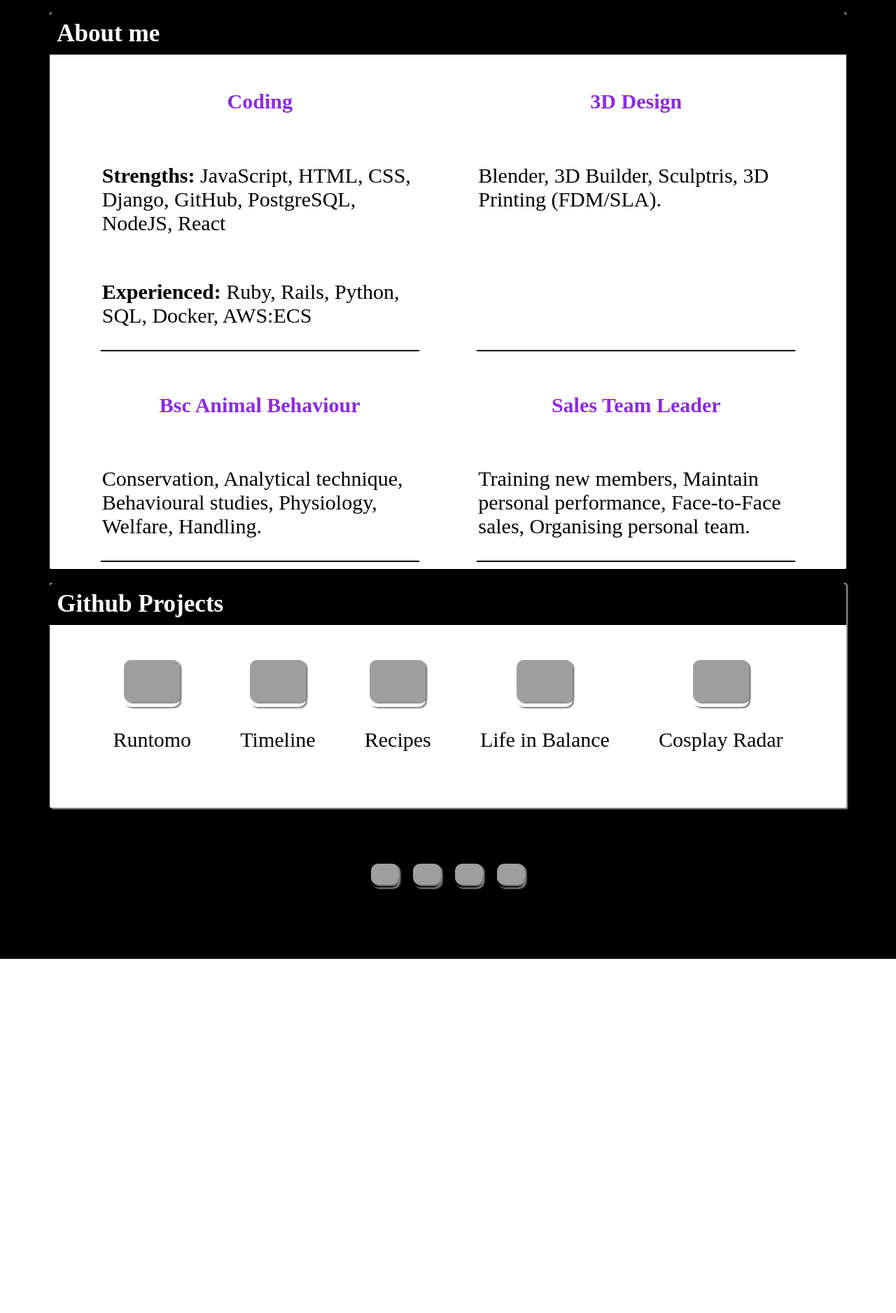
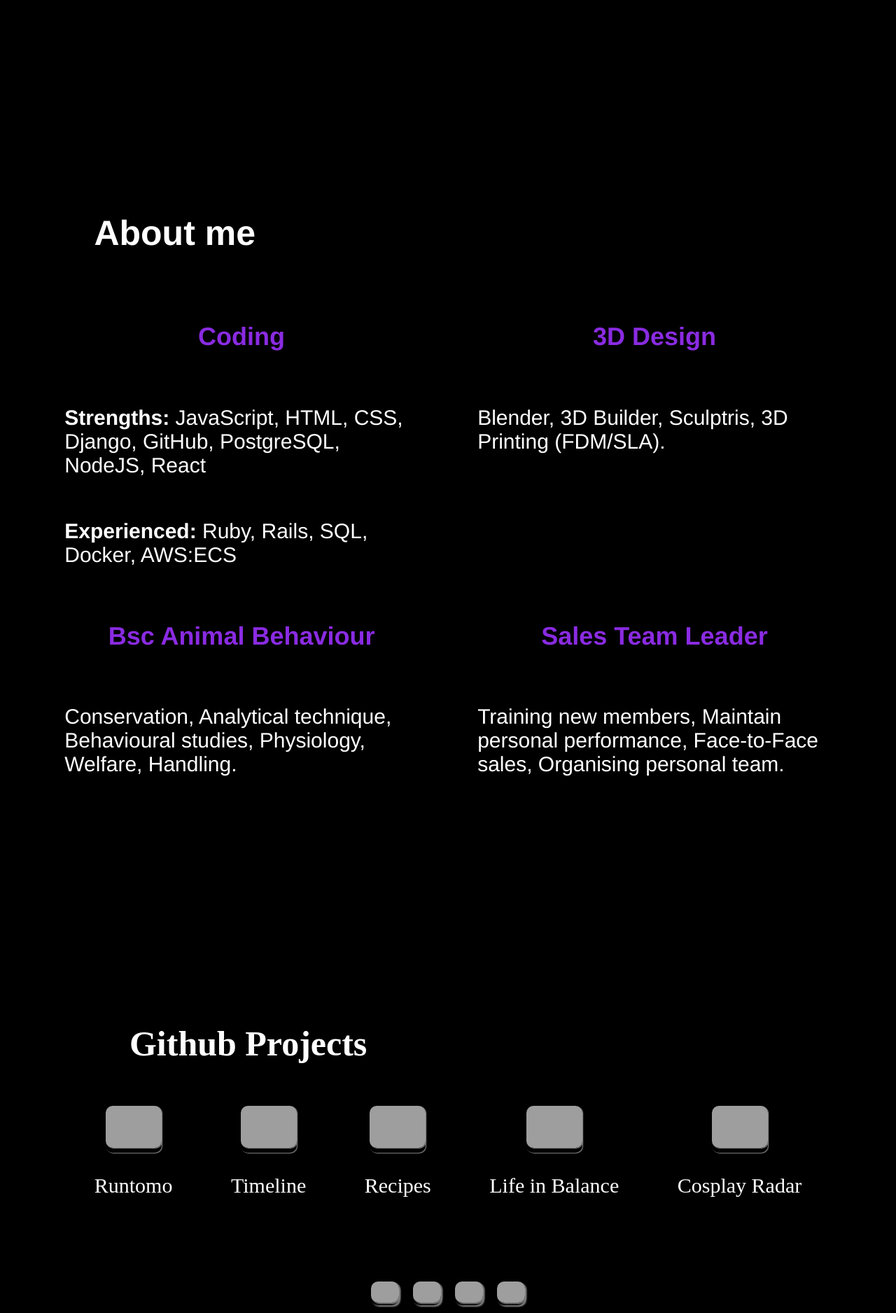
Before and after one commit to AlexBrown4020/portfolio-redo, a PHP site: page /index.html in a window 1280 px wide. Shown: the part 459-2335 px from the top of the page at 70% size. Before the commit the page ends 1829 px from the top, so only its background shows below. Run offline with PHP 8.4, Linux system fonts and the light colour scheme; some libraries are stand-ins or nearby versions; grey boxes are pictures that could not be loaded.

Commit message:
Feat: Style changes to about section

```diff
--- a/index.html
+++ b/index.html
@@ -17,7 +17,7 @@
             <a href="#main-background">Top</a>
             <a href="#main-about">About</a>
             <a href="#main-projects">Projects</a>
-            <a href="#main-contact">Contact Me</a>
+            <a href="#main-contact">Contact</a>
         </div>
     </nav>
 
@@ -43,7 +43,7 @@
                     <p><b>Strengths:</b> JavaScript, HTML, CSS, Django, GitHub, PostgreSQL, NodeJS, React</p>
                 </div>
                 <div class="about-topic">
-                    <p><b>Experienced:</b> Ruby, Rails, Python, SQL, Docker, AWS:ECS</p>
+                    <p><b>Experienced:</b> Ruby, Rails, SQL, Docker, AWS:ECS</p>
                 </div>
             </div>
             <div class="about-card">
--- a/style.css
+++ b/style.css
@@ -34,7 +34,7 @@ nav {
 }
 
 #developer-name {
-  color: violet;
+  color: blueviolet;
   display: flex;
   margin-left: 30px;
   font-size: 22px;
@@ -61,20 +61,17 @@ nav {
 #main-projects {
   display: flex;
   flex-direction: column;
-  background-color: white;
   margin: 10px;
   border-radius: 2px;
-  box-shadow: 2px 2px 2px rgb(164, 164, 164);
   width: 90%;
+  color: white;
+  padding-top: 20%;
 }
 
 #project-container {
     display:flex;
     flex-wrap: wrap;
     justify-content:space-evenly;
-    background-color: white;
-    padding: 20px;
-    margin: 20px;
     align-items: center;
     flex-direction: row;
 }
@@ -105,13 +102,19 @@ nav {
     max-height: 80px;
     max-width: 80px;
     border-radius: 10px;
-    box-shadow: 2px 2px 2px gray;
+    box-shadow: 1px 1px 1px gray;
 }
 
 #main-background {
     display: flex;
     justify-content:space-between;
     align-items: center;
+    animation: fadeIn 1s;
+}
+
+@keyframes fadeIn {
+  0% {opacity: 0;}
+  100% {opacity: 1;}
 }
 
 #information {
@@ -146,7 +149,7 @@ nav {
 
 @media screen and (min-width: 601px) {
   #main-background {
-    margin-top: 40px;
+    margin-top: 5%;
     margin-left: 10%;
   }
 }
@@ -157,8 +160,8 @@ nav {
       margin: 10px;
     }
     #my-image {
-      margin-top: 40px;
-      min-height: 120px
+      margin-top: 40%;
+      min-height: 120px;
     }
   }
 
@@ -216,21 +219,18 @@ nav {
 #main-about {
   display: flex;
   flex-direction: column;
-  background-color: white;
-  border-radius: 2px;
   margin: 10px;
-  width: 90%;
+  width: 100%;
+  background-color: black;
+  font-family:'Franklin Gothic Medium', 'Arial Narrow', Arial, sans-serif;
+  color: white;
+  animation: fadeIn 2s;
 }
 
 .banner {
   background-color: black;
   color: white;
-  border-top-left-radius: 5px 5px;
-  border-top-right-radius: 5px 5px;
-}
-
-.about-title {
-  margin: 10px;
+  margin-left: 10%;
 }
 
 .about-container {
@@ -241,32 +241,46 @@ nav {
   max-width: fit-content;
 }
 
+.about-container h4 {
+  font-size: 36px;
+}
+
 .about-card {
   display: flex;
   flex-direction: column;
-  max-width: 40%;
-  margin: 10px;
   align-items: center;
-  border-bottom: 2px solid black;
 }
 
 .about-topic {
   display: flex;
   align-items: center;
-  padding: 2px;
 }
 
 @media screen and (max-width: 600px) {
   #main-about {
-    font-size: 15px;
-    margin-top: 10px;
+    margin-top: 20%;
+  }
+  .about-card {
+    max-width: 60%;
+  }
+  .about-card h4{
+    font-size: 25px;
+  }
+  .about-title {
+    font-size: 25px;
   }
 }
 
 @media screen and (min-width: 601px) {
   #main-about {
-    margin-top: 40px;
     font-size: 30px;
+    margin-top: 20%;
+  }
+  .about-card {
+    max-width:40%;
+  }
+    .about-title {
+    font-size: 50px;
   }
 }
 
@@ -274,6 +288,9 @@ nav {
     #about-container {
       font-size: 10px;
       margin: auto;
+    }
+    .about-topic {
+      font-size: 20px;
     }
   }
 
```
